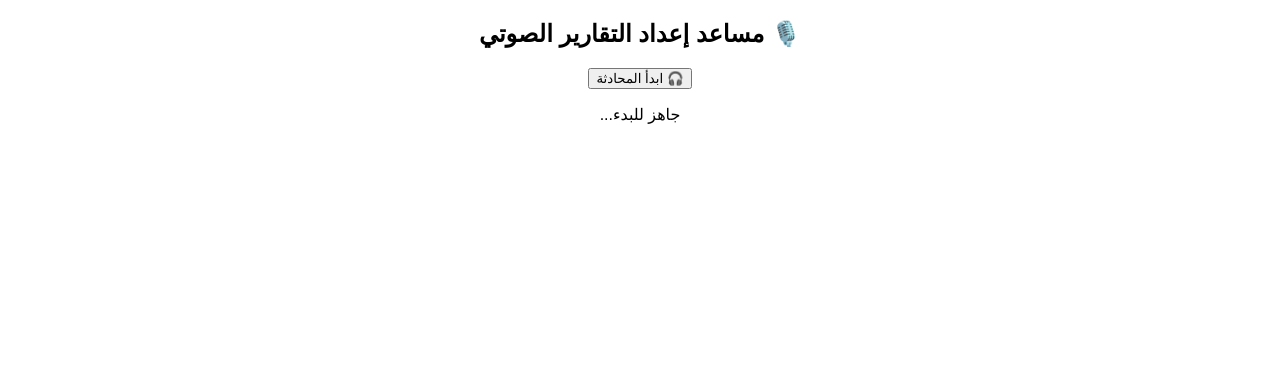
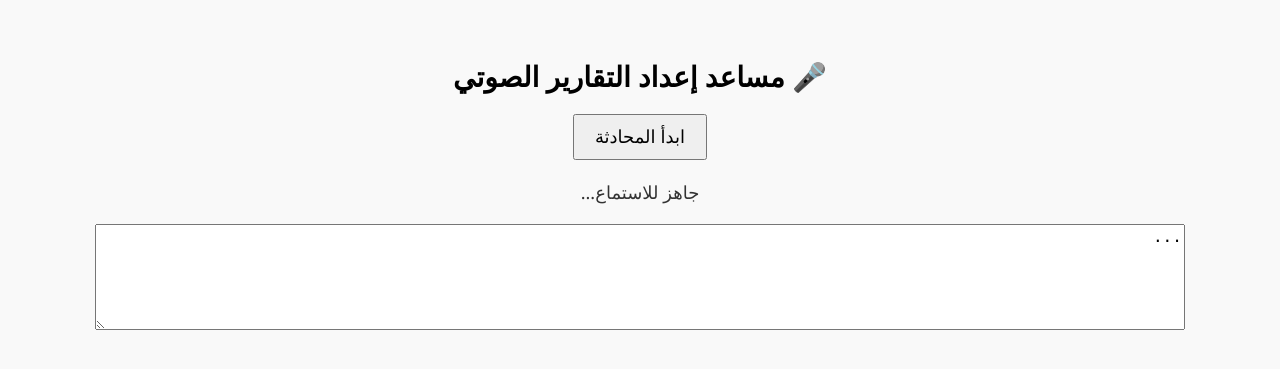
Before and after one commit to Rashidlovew/voice-report-assistant, a Flask app: template templates/index.html in a window 1280 px wide. Shown: the top 369 px of the page. Run offline with Flask 3, Linux system fonts and the light colour scheme; the template is opened without the code that fills it, so the values that code supplies are empty.

Commit message:
Update index.html

```diff
--- a/templates/index.html
+++ b/templates/index.html
@@ -1,13 +1,42 @@
 <!DOCTYPE html>
 <html lang="ar" dir="rtl">
 <head>
-  <meta charset="UTF-8" />
-  <title>مساعد إعداد التقارير الصوتي</title>
-  <script defer src="/static/script.js"></script>
+    <meta charset="UTF-8">
+    <title>مساعد إعداد التقارير الصوتي 🎤</title>
+    <style>
+        body {
+            font-family: 'Segoe UI', sans-serif;
+            text-align: center;
+            background-color: #f9f9f9;
+            padding: 30px;
+            direction: rtl;
+        }
+        h1 {
+            font-size: 28px;
+        }
+        #status {
+            margin: 20px;
+            font-size: 18px;
+            color: #333;
+        }
+        #transcript {
+            width: 90%;
+            height: 100px;
+            font-size: 16px;
+        }
+        button {
+            padding: 10px 20px;
+            font-size: 18px;
+            cursor: pointer;
+        }
+    </style>
 </head>
-<body style="text-align:center; font-family:Arial">
-  <h2>🎙️ مساعد إعداد التقارير الصوتي</h2>
-  <button id="startButton">🎧 ابدأ المحادثة</button>
-  <p id="response">جاهز للبدء...</p>
+<body>
+    <h1>🎤 مساعد إعداد التقارير الصوتي</h1>
+    <button id="startButton">ابدأ المحادثة</button>
+    <div id="status">جاهز للاستماع...</div>
+    <textarea id="transcript" readonly>...</textarea>
+
+    <script src="/static/script.js"></script>
 </body>
 </html>
```
